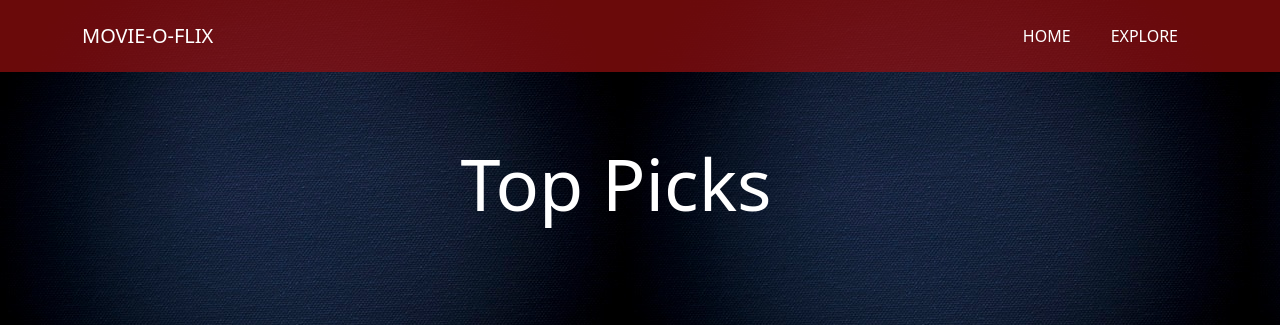
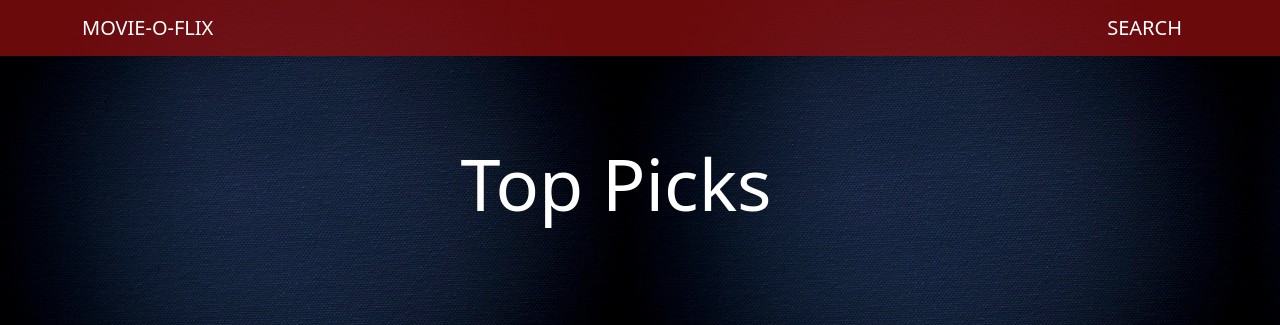
Before and after one commit to Rave-nn/Movie-o-flix, a plain HTML site: page index.html in a window 1280 px wide. Shown: the top 325 px of the page. Drawn offline with nearby package versions, Linux system fonts and the light colour scheme; a web font is replaced by a local one.

Commit message:
Update index.html

```diff
--- a/index.html
+++ b/index.html
@@ -31,13 +31,7 @@
     <nav class="navbar navbar-expand-lg text-uppercase fixed-top" id="mainNav">
         <div class="container">
             <a class="navbar-brand" href="index.html">MOVIE-O-FLIX</a>
-            <div class="collapse navbar-collapse" id="navbarResponsive">
-                <ul class="navbar-nav ms-auto">
-                    <li class="nav-item mx-0 mx-lg-1"><a class="nav-link py-3 px-0 px-lg-3" href="index.html">Home</a>
-                    </li>
-                    <li class="nav-item mx-0 mx-lg-1"><a class="nav-link py-3 px-0 px-lg-3"
-                            href="explore.html">Explore</a></li>
-                </ul>
+            <a class="navbar-brand" href="explore.html">SEARCH</a>
             </div>
         </div>
     </nav>
```
